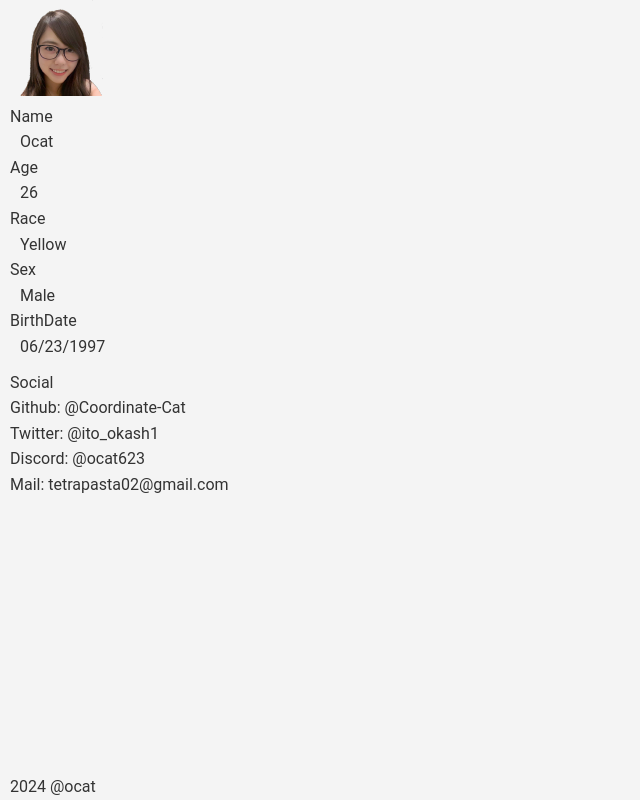
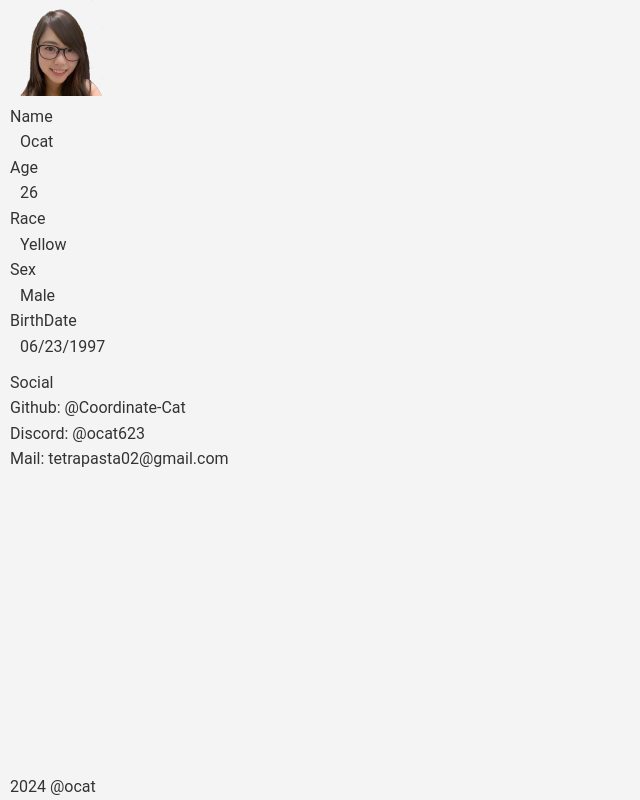
Before and after one commit to Coordinate-Cat/ocat, a plain HTML site: page index.html in a window 1280 px wide. Shown: the whole page, without its empty margins (0-640 px from the left). Drawn offline with Linux system fonts and the light colour scheme.

Commit message:
Update index.html

```diff
--- a/index.html
+++ b/index.html
@@ -36,7 +36,6 @@
     <div class="social">
       <p>Social</p>
       <div class="Github">Github: @Coordinate-Cat</div>
-      <div class="Twitter">Twitter: @ito_okash1</div>
       <div class="Discord">Discord: @ocat623</div>
       <div class="Mail">Mail: tetrapasta02@gmail.com</div>
     </div>
```
